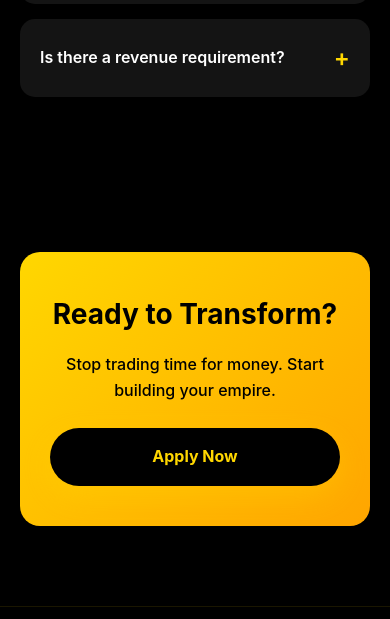
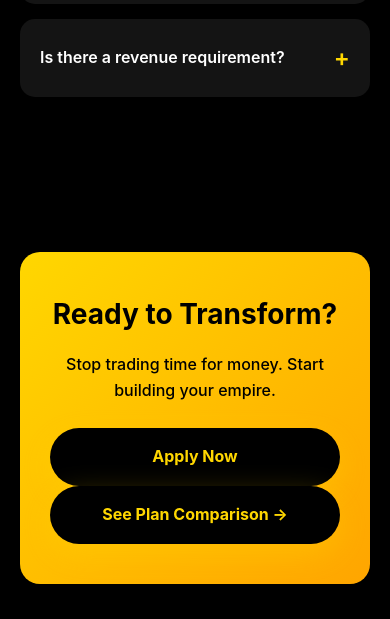
Before and after one commit to missjaanii/elitedealmakers, a plain HTML site: page mobile.html in a window 390 px wide. Shown: the part 4055-4674 px from the top of the page. Drawn offline with Linux system fonts and the light colour scheme.

Commit message:
Update mobile.html

```diff
--- a/mobile.html
+++ b/mobile.html
@@ -1011,6 +1011,7 @@
                 <h2>Ready to Transform?</h2>
                 <p>Stop trading time for money. Start building your empire.</p>
                 <a href="tel:+1234567890" class="cta-button">Apply Now</a>
+<a href="compare-plans.html" class="cta-button">See Plan Comparison →</a>
             </div>
         </section>
 
```
